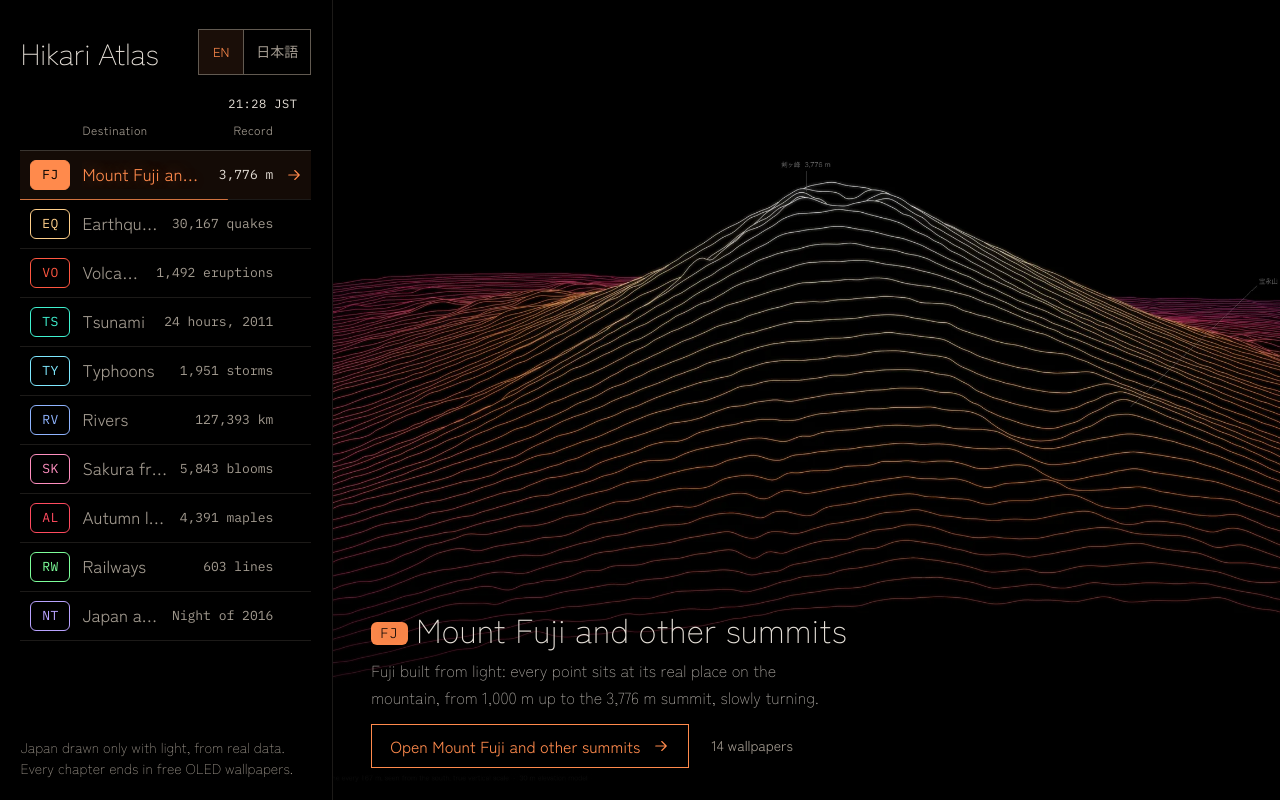
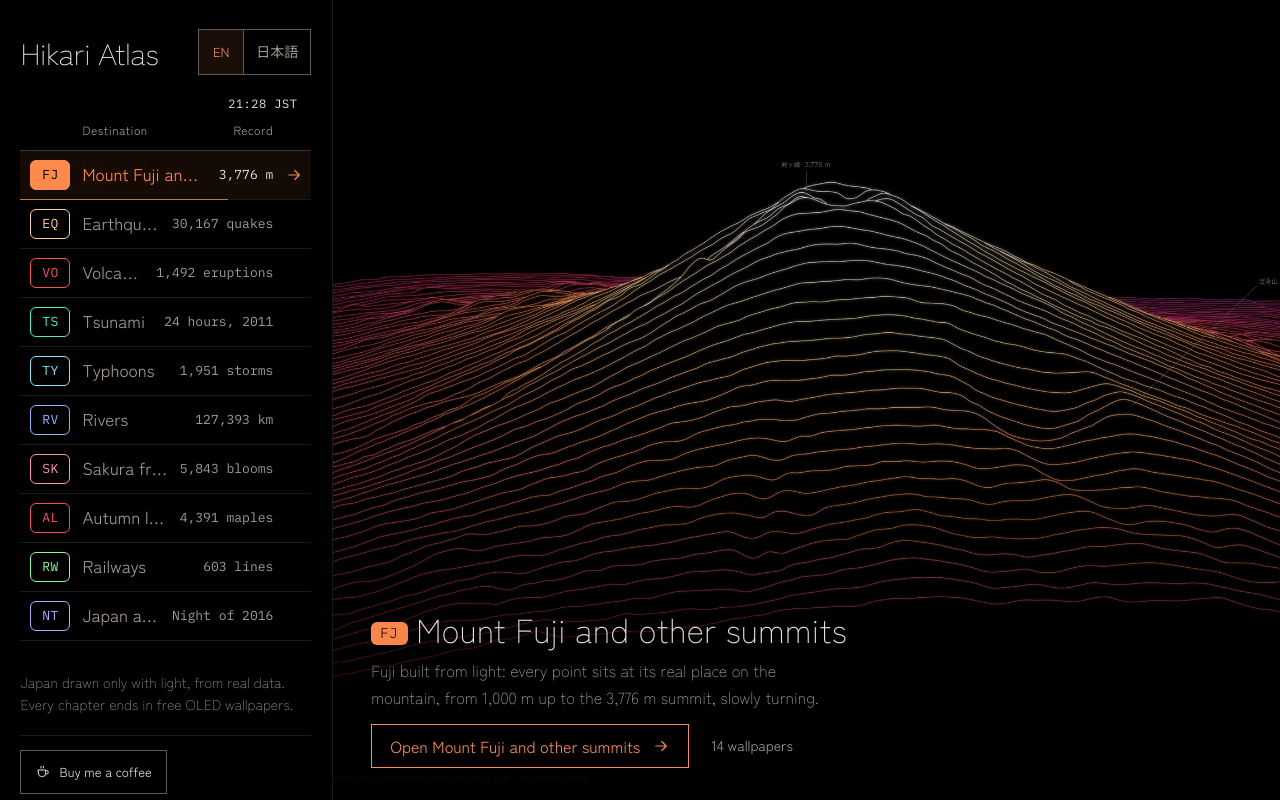
Before and after one commit to Sladeck/hikari-atlas, a Vue app: page /#/ in a window 1280 px wide. Built offline with nearby package versions, Linux system fonts and the light colour scheme; no server answers.

Commit message:
[ADD] ko-fi button under the rail's thesis, and a line in the footer
A plain link rather than Ko-fi's widget script, so nothing of theirs loads on the site. The footer line reaches phones, where the rail's thesis is hidden.

```diff
--- a/src/App.vue
+++ b/src/App.vue
@@ -75,6 +75,7 @@ watch([() => route.meta.section, sections], ([s]) => {
       <div class="foot-row">
         <p>{{ t('foot1')[0] }}<span class="mono">#000000</span>{{ t('foot1')[1] }}</p>
         <p>{{ t('foot2') }}</p>
+        <p class="foot-tip">{{ t('foot3')[0] }}<a href="https://ko-fi.com/X6R328MF6B" target="_blank" rel="noopener">{{ t('foot3')[1] }}</a>{{ t('foot3')[2] }}</p>
       </div>
     </footer>
   </div>
@@ -102,6 +103,8 @@ watch([() => route.meta.section, sections], ([s]) => {
 .foot { grid-area: foot; border-top: 1px solid var(--line); margin-top: 48px; }
 .foot-row { padding: 32px var(--gutter) 56px; display: grid; gap: 12px; color: var(--dim); font-weight: 300; max-width: 820px; }
 .foot-row p { margin: 0; }
+.foot-tip a { color: var(--fg); text-decoration: underline; text-decoration-color: var(--accent); text-underline-offset: 3px; }
+.foot-tip a:hover { color: var(--accent); }
 
 /* the rail holds still at the left while the window scrolls the pane; the pane is the container
    its pages size themselves against, since its width is the window's minus the rail */
--- a/src/components/Icon.vue
+++ b/src/components/Icon.vue
@@ -11,6 +11,7 @@ const P = {
   download: 'M12 4v11m0 0l-5-5m5 5l5-5M5 20h14',
   arrow: 'M5 12h14m0 0l-6-6m6 6l-6 6',
   back: 'M19 12H5m0 0l6-6m-6 6l6 6',
+  cup: 'M5 9h11v5a5 5 0 0 1-5 5h-1a5 5 0 0 1-5-5zm11 1h1.5a2.5 2.5 0 0 1 0 5H16M9 3.5V6m3.5-2.5V6',
 }
 </script>
 
--- a/src/components/StationRail.vue
+++ b/src/components/StationRail.vue
@@ -8,6 +8,7 @@ import { computed } from 'vue'
 import { useRoute } from 'vue-router'
 import DepartureBoard from './DepartureBoard.vue'
 import LangSwitch from './LangSwitch.vue'
+import Icon from './Icon.vue'
 import { sections, lang, t } from '../i18n.js'
 import { selected, auto, DWELL, select, touched } from '../station.js'
 
@@ -26,6 +27,8 @@ function poke() { if (home.value) touched() }
     <DepartureBoard :sections="sections" :selected="home ? selected : here" :preview="home"
                     :dwell="home && auto ? DWELL : 0" @select="select" />
     <p class="thesis">{{ t('thesis') }}</p>
+    <!-- a plain link, not Ko-fi's widget script: nothing of theirs loads on the site -->
+    <p class="tip"><a class="ctl" href="https://ko-fi.com/X6R328MF6B" target="_blank" rel="noopener"><Icon name="cup" />{{ t('tip') }}</a></p>
   </aside>
 </template>
 
@@ -38,12 +41,14 @@ function poke() { if (home.value) touched() }
 .name.ja { font-family: var(--mincho); font-weight: 700; letter-spacing: .12em; color: var(--accent); transition: color .6s; }
 .name:focus-visible { outline-offset: 6px; }
 .rail .board { --row: 48px; }
+.tip { margin: 0; padding-top: 14px; border-top: 1px solid var(--line); }
+.tip .ctl svg { width: 16px; height: 16px; }
 .thesis { margin: auto 0 0; padding-top: 12px; max-width: 40ch; font-weight: 300; font-size: 14px; line-height: 1.55; color: var(--dim); }
 
 /* phones: the header carries the name, so the rail is just the board under the front page's stage */
 @media (max-width: 860px) {
   .rail { padding: 18px var(--gutter) 8px; }
-  .rail-top, .thesis { display: none; }
+  .rail-top, .thesis, .tip { display: none; }
   .rail .board { --row: 54px; }
 }
 </style>
--- a/src/i18n.js
+++ b/src/i18n.js
@@ -27,6 +27,8 @@ const UI = {
     thesis: 'Japan drawn only with light, from real data. Every chapter ends in free OLED wallpapers.',
     foot1: ['Japan drawn as light on pure black, from public scientific data. Every unlit pixel is exactly ', ', so OLED screens switch it off. Wallpapers are free for non-commercial use, with credit (CC BY-NC 4.0).'],
     foot2: 'Rendered in Python with NumPy, SciPy and Pillow. Animations run on the same data in the browser, with Vue and GSAP.',
+    tip: 'Buy me a coffee',
+    foot3: ['Free and without ads, made in my spare time. If you enjoy it, you can ', 'buy me a coffee on Ko-fi', '.'],
     chapters: 'Chapters',
     allChapters: 'All chapters',
     heads: ['Type', 'Destination', 'Record'],
@@ -87,6 +89,8 @@ const UI = {
     thesis: '本物のデータから、光だけで描いた日本。どの章の最後にも、有機EL向けの無料の壁紙があります。',
     foot1: ['公開されている科学データから、日本を純粋な黒の上の光として描いています。光っていないピクセルはすべて正確に ', ' なので、有機ELの画面ではその部分が消灯します。壁紙は、クレジットを表示すれば非営利の目的で自由に使えます（CC BY-NC 4.0）。'],
     foot2: '描画はPythonとNumPy、SciPy、Pillowで。ブラウザのアニメーションも同じデータを、VueとGSAPで動かしています。',
+    tip: 'コーヒーで応援',
+    foot3: ['無料・広告なしで、空いた時間に作っています。気に入っていただけたら、', 'Ko-fiでコーヒー一杯分の応援', 'をいただけると嬉しいです。'],
     chapters: '目次',
     allChapters: 'すべての章',
     heads: ['種別', '行先', '記録'],
```
